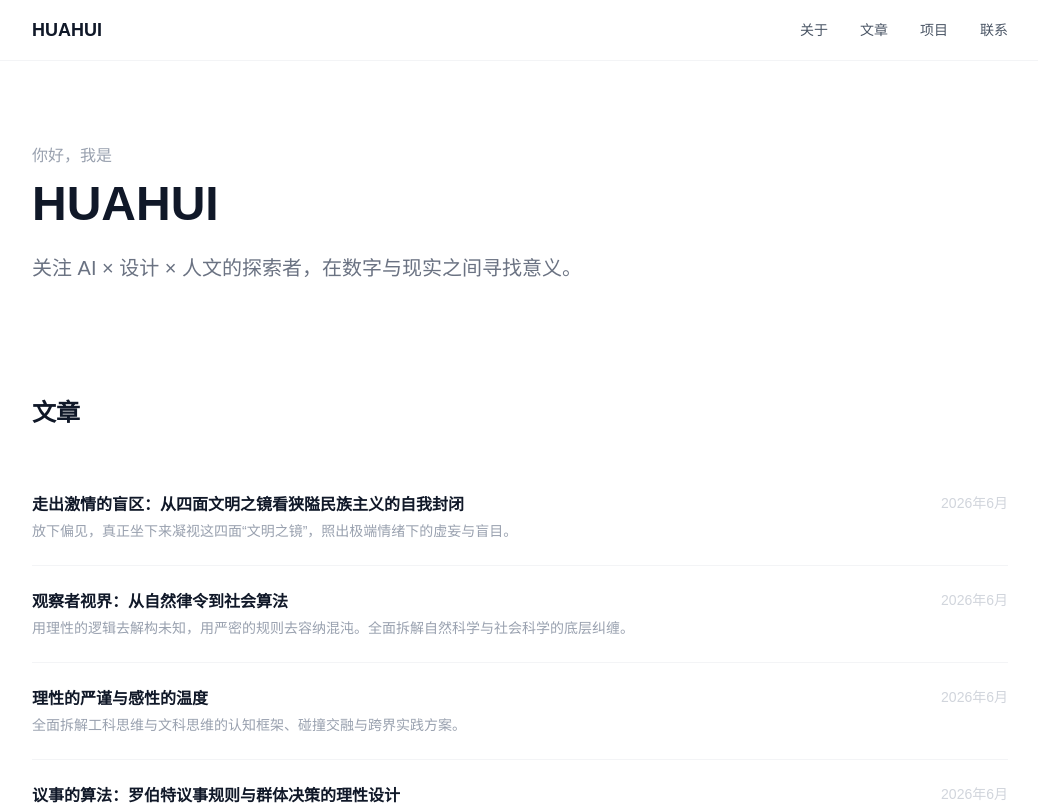
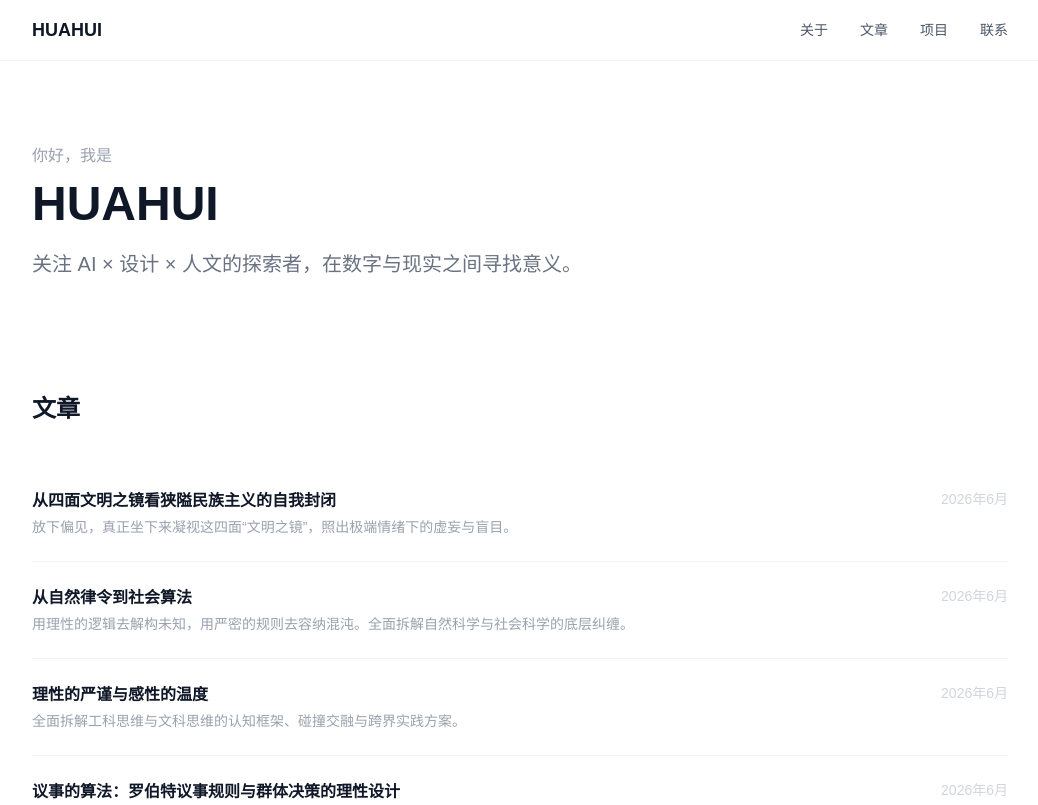
Before and after one commit to luhuahui-lhh/my-app, a Next.js app in the folder my-app/: page / in a window 1280 px wide. Shown: the top 805 px of the page, without its empty margins (120-1158 px from the left). Built offline with nearby package versions, Linux system fonts and the light colour scheme.

Commit message:
更新 page.tsx

```diff
--- a/my-app/app/page.tsx
+++ b/my-app/app/page.tsx
@@ -150,7 +150,7 @@ export default function Home() {
         <article className="max-w-3xl mx-auto px-6 pt-32">
           <FadeIn>
             <div className="text-sm text-gray-400 mb-3">2026年6月 · 社会政治学 / 组织设计</div>
-            <h1 className="text-4xl font-bold mb-4 leading-tight text-gray-900">议事的算法：罗伯特议事规则与群体决策的理性设计</h1>
+            <h1 className="text-4xl font-bold mb-4 leading-tight text-gray-900">罗伯特议事规则与群体决策的理性设计</h1>
             <p className="text-xl text-gray-500 mb-12 leading-relaxed font-light">如何用工科的精密规则，保护文科的自由与人权？拆解文字构建的“群体协作操作系统”。</p>
             <p className="text-gray-700 leading-relaxed text-lg mb-6">
               诞生于 19 世纪的<strong>《罗伯特议事规则》（Robert's Rules of Order）</strong>，本质上是一套用极其严密的数理逻辑与程序设计，来保障人性尊严、自由与公平的“社会协作代码”。它告诉我们：理性的严谨，正是为了给感性的温度提供最坚实的容器。
@@ -258,7 +258,7 @@ export default function Home() {
       <section id="about" className="max-w-5xl mx-auto px-6 pt-36 pb-12">
         <FadeIn>
           <p className="text-gray-400 mb-3">你好，我是</p>
-          <h1 className="text-5xl font-bold mb-6">HUAHUI</h1>
+          <h1 className="text-5xl font-bold mb-5">HUAHUI</h1>
           <p className="text-xl text-gray-500 max-w-xl leading-relaxed">
             关注 AI × 设计 × 人文的探索者，在数字与现实之间寻找意义。
           </p>
@@ -277,7 +277,7 @@ export default function Home() {
             <Link href="/blog/wenzhang2" className="block py-6 hover:bg-gray-50 -mx-4 px-4 rounded-xl cursor-pointer transition-colors">
               <div className="flex justify-between items-start">
                 <div>
-                  <h3 className="font-semibold mb-1 text-gray-900">走出激情的盲区：从四面文明之镜看狭隘民族主义的自我封闭</h3>
+                  <h3 className="font-semibold mb-1 text-gray-900">从四面文明之镜看狭隘民族主义的自我封闭</h3>
                   <p className="text-gray-400 text-sm">放下偏见，真正坐下来凝视这四面“文明之镜”，照出极端情绪下的虚妄与盲目。</p>
                 </div>
                 <span className="text-gray-300 text-sm ml-8 shrink-0">2026年6月</span>
@@ -290,7 +290,7 @@ export default function Home() {
             <Link href="/blog/wenzhang1" className="block py-6 hover:bg-gray-50 -mx-4 px-4 rounded-xl cursor-pointer transition-colors">
               <div className="flex justify-between items-start">
                 <div>
-                  <h3 className="font-semibold mb-1 text-gray-900">观察者视界：从自然律令到社会算法</h3>
+                  <h3 className="font-semibold mb-1 text-gray-900">从自然律令到社会算法</h3>
                   <p className="text-gray-400 text-sm">用理性的逻辑去解构未知，用严密的规则去容纳混沌。全面拆解自然科学与社会科学的底层纠缠。</p>
                 </div>
                 <span className="text-gray-300 text-sm ml-8 shrink-0">2026年6月</span>
```
